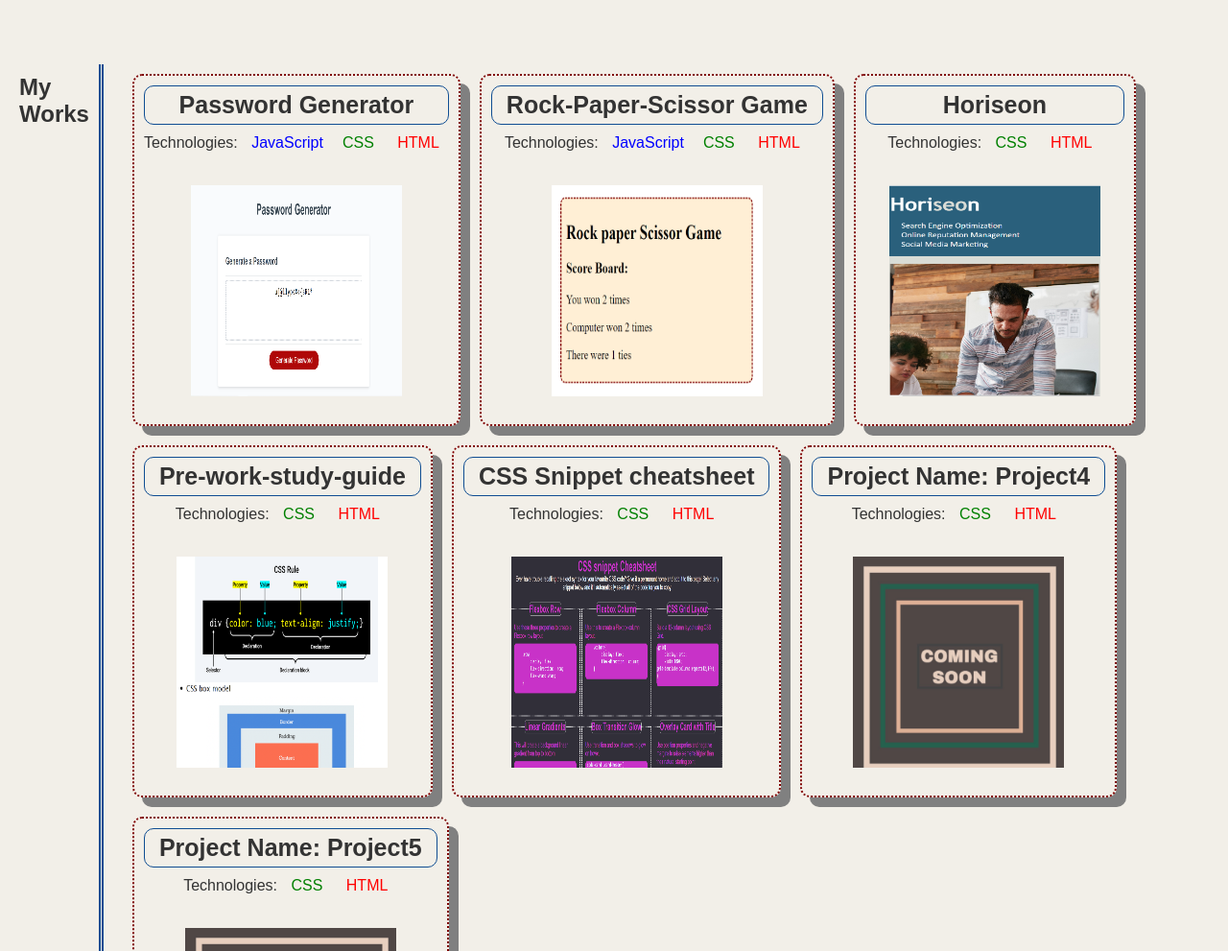
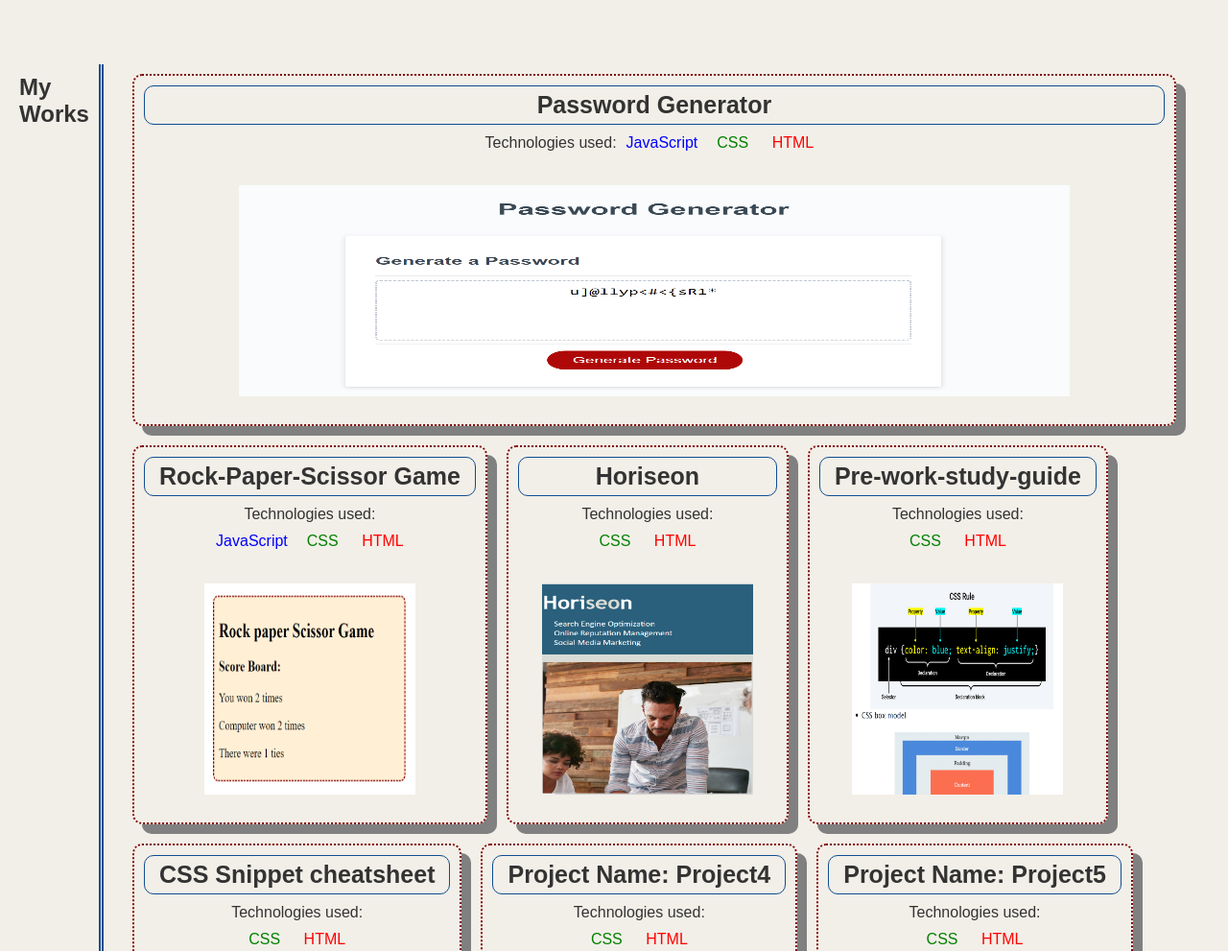
Before and after one commit to Ajilakj/Ajila-s-Portfolio, a plain HTML site: page index.html in a window 1280 px wide. Shown: the part 408-1399 px from the top of the page at 96% size. Drawn offline with Linux system fonts and the light colour scheme.

Commit message:
first image in the 'My Projects' size made largerr than the others

```diff
--- a/assets/css/style.css
+++ b/assets/css/style.css
@@ -120,6 +120,12 @@ section h2{
      transform: scale(1.25);
 }
 
+#first-item{
+     width:85vw;
+}
+#first-item img{
+     width:70vw;
+}
 #contact-me-info{
      display: flex;
      justify-content:space-between;
--- a/index.html
+++ b/index.html
@@ -30,39 +30,39 @@
           <section id="my-works">
                <h2>My Works</h2>
                <div class="card-container">
-                    <div class="cards">
+                    <div class="cards" id="first-item">
                          <h2><span data-descr="It is an app for generating password">Password Generator</span></h2>
-                         <p>Technologies: <span class="js">JavaScript</span><span class="css">CSS</span> <span class="html">HTML</span></p>
+                         <p>Technologies used:<span class="js">JavaScript</span><span class="css">CSS</span> <span class="html">HTML</span></p>
                          <a href="https://ajilakj.github.io/PasswordGenerator/" target="_blank"><img src="./assets/images/passwordGenerator.png"alt="an image of generated password based on user selection"></a>
                     </div>
                     <div class="cards">
                          <h2><span data-descr="It is a Game (Rock, Paper, Scissor)">Rock-Paper-Scissor Game</span></h2>
-                         <p>Technologies: <span class="js">JavaScript</span><span class="css">CSS</span> <span class="html">HTML</span></p>
+                         <p>Technologies used:</p><p><span class="js">JavaScript</span><span class="css">CSS</span> <span class="html">HTML</span></p>
                          <a href="https://ajilakj.github.io/RPS-game/" target="_blank"><img src="./assets/images/RPSgame.png"alt="a score board of the rock paper scissor game image"></a>
                     </div>
                     <div class="cards">
                          <h2><span data-descr="It is a code refactor project">Horiseon</span></h2>
-                         <p>Technologies: <span class="css">CSS</span> <span class="html">HTML</span></p>
+                         <p>Technologies used:</p><p><span class="css">CSS</span> <span class="html">HTML</span></p>
                          <a href="https://ajilakj.github.io/1-code-refractor" target="_blank"><img src="./assets/images/horiseon.png" alt="a screen shot of horiseon project"></a>
                     </div>
                     <div class="cards">
                          <h2><span data-descr="It is a study guide for Git, CSS and HTML">Pre-work-study-guide</span></h2>
-                         <p>Technologies: <span class="css">CSS</span> <span class="html">HTML</span></p>
+                         <p>Technologies used:</p><p><span class="css">CSS</span> <span class="html">HTML</span></p>
                          <a href="https://ajilakj.github.io/pre-work-study-guide/" target="_blank"><img src="./assets/images/preworkstudyguide.png"alt="a screen shot of pre-work study guide project"></a>
                     </div>
                     <div class="cards">
                          <h2><span data-descr="It is a cheatsheet for CSS">CSS Snippet cheatsheet</span></h2>
-                         <p>Technologies: <span class="css">CSS</span> <span class="html">HTML</span></p>
+                         <p>Technologies used:</p><p><span class="css">CSS</span> <span class="html">HTML</span></p>
                          <a href="#"><img src="./assets/images/css-snippet.png"alt="a screen shot of CSS Snippet cheatsheet project"></a>
                     </div>
                     <div class="cards">
                          <h2><span data-descr="Coming soon">Project Name: Project4</span></h2>
-                         <p>Technologies: <span class="css">CSS</span> <span class="html">HTML</span></p>
+                         <p>Technologies used:</p><p><span class="css">CSS</span> <span class="html">HTML</span></p>
                          <a href="#"><img src="./assets/images/coming-soon.png"alt="coming soon image"></a>
                     </div>
                     <div class="cards">
                          <h2><span data-descr="Coming soon">Project Name: Project5</span></h2>
-                         <p>Technologies: <span class="css">CSS</span> <span class="html">HTML</span></p>
+                         <p>Technologies used:</p><p><span class="css">CSS</span> <span class="html">HTML</span></p>
                          <a href="#"><img src="./assets/images/coming-soon.png"alt="coming soon image"></a>
                     </div>
 
```
